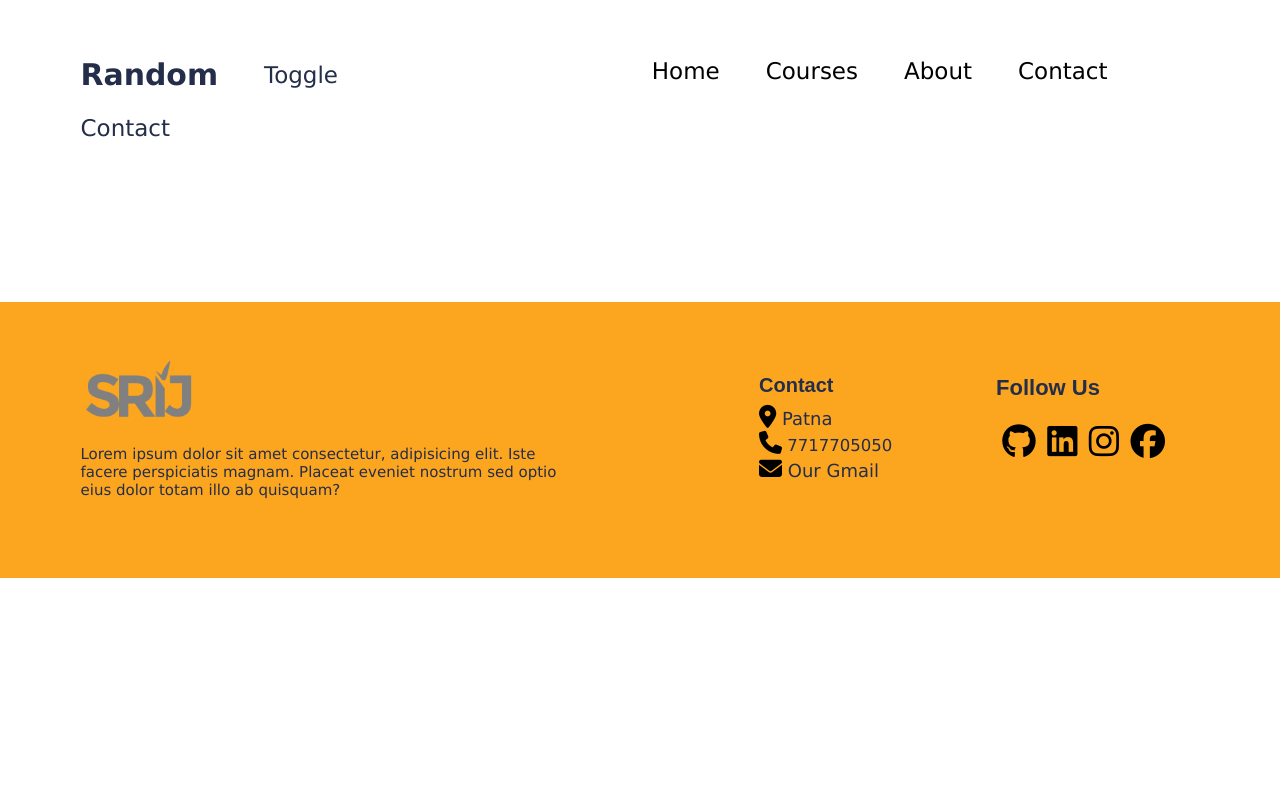
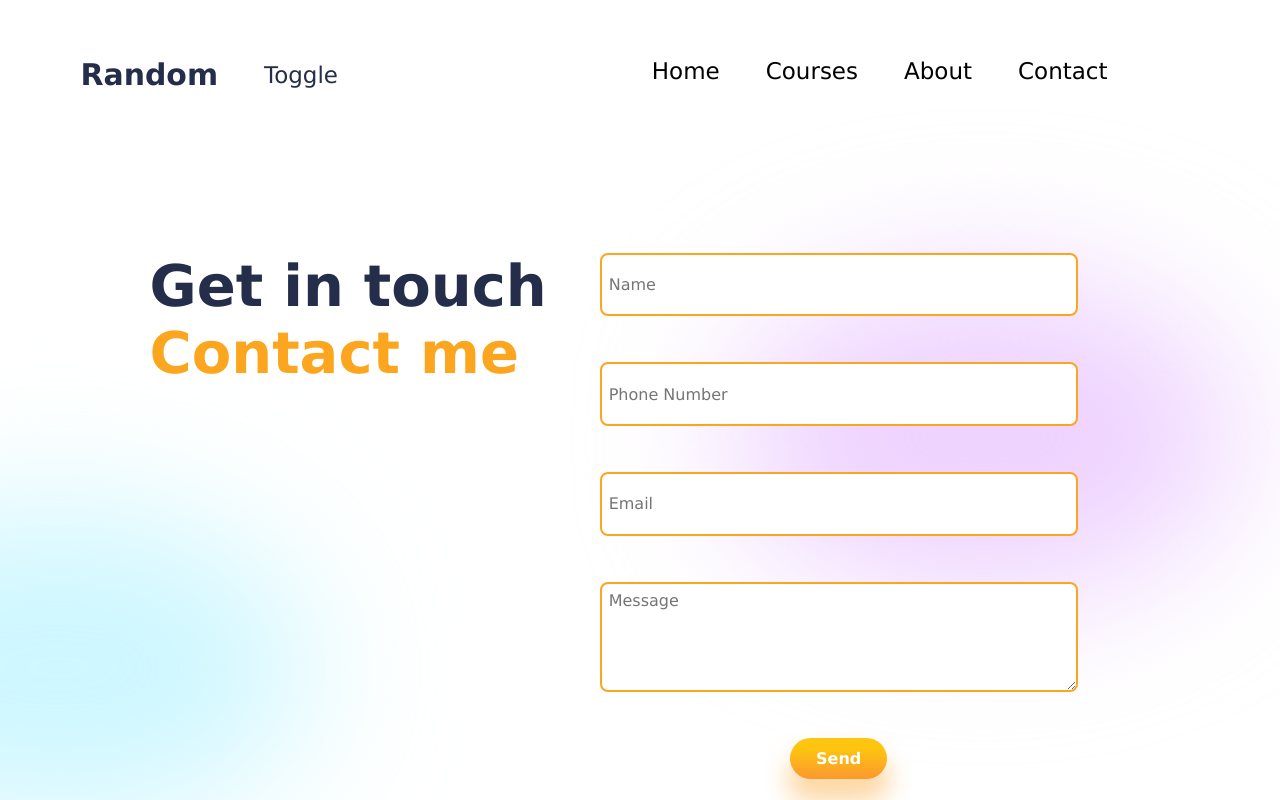
Before and after one commit to Saurabh-Shivam/SRITComputerClasses-Website, a React (Create React App) app in the folder frontend/: page /contact in a window 1280 px wide. Shown: the top 800 px of the page. Built offline with nearby package versions, Linux system fonts and the light colour scheme.

Commit message:
added contact us compo with emailjs

```diff
--- a/frontend/package.json
+++ b/frontend/package.json
@@ -3,10 +3,12 @@
   "version": "0.1.0",
   "private": true,
   "dependencies": {
+    "@emailjs/browser": "^3.7.0",
     "@iconscout/react-unicons": "^1.1.6",
     "@testing-library/jest-dom": "^5.16.5",
     "@testing-library/react": "^13.3.0",
     "@testing-library/user-event": "^13.5.0",
+    "emailjs": "^4.0.1",
     "react": "^18.2.0",
     "react-dom": "^18.2.0",
     "react-router-dom": "^6.3.0",
--- a/frontend/src/components/Contact/Contact.css
+++ b/frontend/src/components/Contact/Contact.css
@@ -0,0 +1,98 @@
+.contact {
+    display: flex;
+    height: 77vh;
+    margin-top: 6rem;
+    padding: 0 3rem 0 3rem;
+}
+
+/* Code copied from servies.css component of className -> s-left  */
+.c-left {
+    display: flex;
+    flex-direction: column;
+    position: relative;
+}
+
+/* for the first child, i.e. span */
+.c-left>:nth-child(1) {
+    color: var(--black);
+    font-size: 2.5rem;
+    font-weight: bold;
+}
+
+/* for the second child, i.e. span */
+.c-left>:nth-child(2) {
+    color: var(--orange);
+    font-size: 2.5rem;
+    font-weight: bold;
+}
+
+
+.c-right {
+    display: flex;
+    justify-content: center;
+    position: relative;
+    flex: 1;
+}
+
+.c-right>form {
+    display: flex;
+    flex-direction: column;
+    gap: 2rem;
+    align-items: center;
+}
+
+.c-right .user {
+    width: 20rem;
+    height: 2rem;
+    padding: 0.3rem;
+    outline: none;
+    border: 2px solid var(--orange);
+    border-radius: 8px;
+    font-size: 16px;
+}
+
+textarea {
+    height: 4rem !important;
+}
+
+
+/* Blur */
+.c-blur1 {
+    left: -15rem;
+    top: 11rem;
+}
+
+.c-blur2 {
+    top: 1rem;
+    left: 8rem;
+}
+
+/* for responsiveness */
+@media screen and (max-width: 840px) {
+    .contact {
+        flex-direction: column;
+        margin-top: 20px;
+    }
+
+    .c-left>:nth-child(1) {
+        font-size: xx-large;
+        margin-bottom: 15px;
+    }
+
+    .c-left>:nth-child(2) {
+        font-size: xx-large;
+        margin-bottom: 20px;
+    }
+
+    .c-right>form {
+        gap: 20px;
+    }
+
+    .c-right .user {
+        margin-top: 2px;
+        width: 12rem;
+        /* height: 8rem; */
+        padding: 0.5rem;
+        /* margin-bottom: -7px; */
+    }
+}
--- a/frontend/src/components/Contact/Contact.jsx
+++ b/frontend/src/components/Contact/Contact.jsx
@@ -1,7 +1,113 @@
-import React from "react";
+import React, { useRef, useState } from "react";
+import emailjs from "@emailjs/browser";
+import "./Contact.css";
+// // for darkmode
+// import { themeContext } from "../../context/DarkMode/Context";
+// import { useContext } from "react";
 
 const Contact = () => {
-  return <div>Contact</div>;
+  // //for darkmode context
+  // const theme = useContext(themeContext);
+  // const darkMode = theme.state.darkMode;
+
+  // Coped and pasted from emailjs website
+  const form = useRef();
+
+  // Declare a  state variable, which we'll call "done" -> when email is send successfully
+  const [done, setDone] = useState(false);
+
+  // Declare a new state variable, which we'll call "cData" -> data entered in the textfields
+  // const [cData, setcData] = useState("");
+
+  const sendEmail = (e) => {
+    // This will prevent the page from reloading
+    e.preventDefault();
+
+    emailjs
+      .sendForm(
+        "service_usoh3nc",
+        "template_0jbnyhi",
+        form.current,
+        "o7CFTm6D1kGBrmepN"
+      )
+      .then(
+        (result) => {
+          console.log(result.text);
+          // if the message is send it will enable the span to display the text
+          setDone(true);
+          // let newText = "";
+          // setcData(newText);
+        },
+        (error) => {
+          console.log(error.text);
+        }
+      );
+  };
+
+  return (
+    <div className="contact">
+      <div className="c-left">
+        {/* <div className="c-head"> */}
+        <span
+        // style={{ color: darkMode ? "white" : "" }}
+        >
+          Get in touch
+        </span>
+        <span>Contact me</span>
+
+        <div className="blur c-blur1" style={{ background: "#ABF1FF94" }}></div>
+        {/* </div> */}
+      </div>
+
+      <div className="c-right">
+        <form ref={form} onSubmit={sendEmail}>
+          <input
+            type="text"
+            // try to match the name field with the template id field if using emailjs
+            name="user_name"
+            className="user"
+            placeholder="Name"
+          />
+          <input
+            type="number"
+            // try to match the name field with the template id field if using emailjs
+            name="user_number"
+            className="user"
+            placeholder="Phone Number"
+          />
+          <input
+            type="email"
+            // try to match the name field with the template id field if using emailjs
+            name="user_email"
+            className="user"
+            placeholder="Email"
+          />
+          <textarea
+            name="message"
+            className="user"
+            // try to match the name field with the template id field if using emailjs
+            placeholder="Message"
+            cols="30"
+            rows="10"
+          ></textarea>
+          <input
+            type="submit"
+            value="Send"
+            className="button"
+            // onClick={handleclearClick}
+          />
+
+          {/* if done==true send the message */}
+          <span>{done && "Thanks for contacting me"}</span>
+
+          <div
+            className="blur c-blur2"
+            style={{ background: "var(--purple" }}
+          ></div>
+        </form>
+      </div>
+    </div>
+  );
 };
 
 export default Contact;
```
Also changed, not shown: 1 other file (tests, documents, lock files or other folders).
